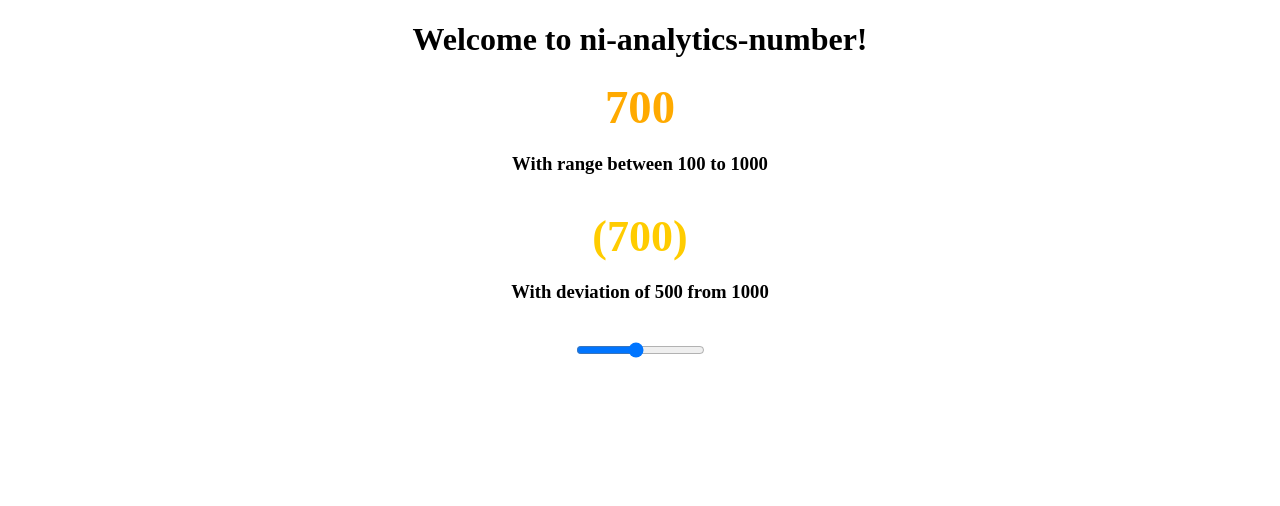
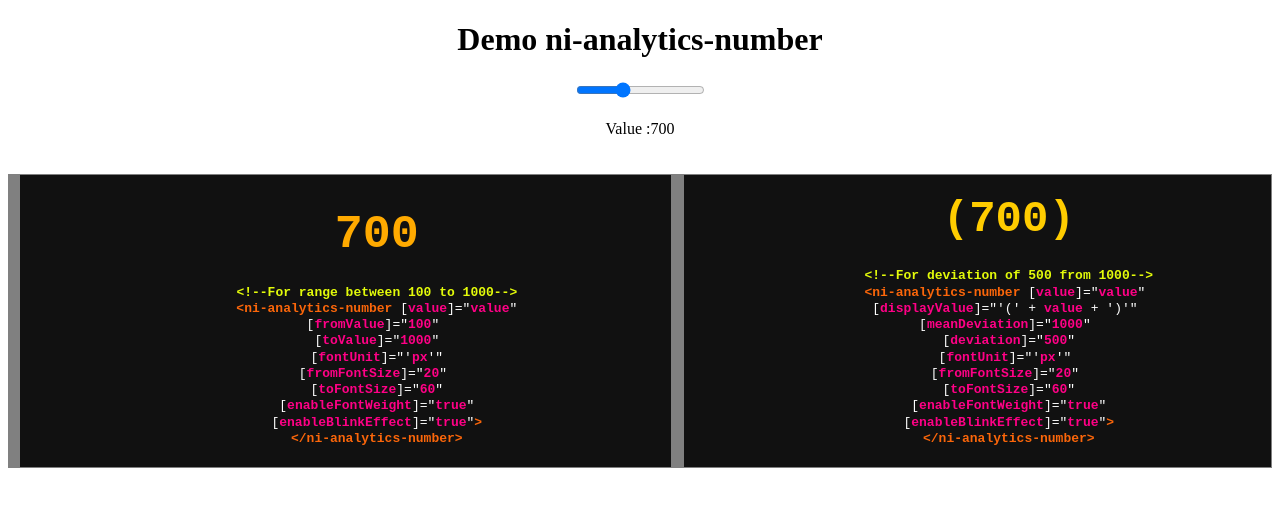
Before and after one commit to injulkarnilesh/ni-analytics-number, an Angular app: page / in a window 1280 px wide. Shown: the top 506 px of the page. Built offline with nearby package versions, Linux system fonts and the light colour scheme.

Commit message:
Adding Demo.

```diff
--- a/src/app/analytics-number/components/ni-analytics-number.component.html
+++ b/src/app/analytics-number/components/ni-analytics-number.component.html
@@ -1,6 +1,6 @@
-<div>
+<span>
     <span [ngStyle]="{'color': color, 'font-size': fontSize, 'font-weight': fontWeight}"
            [ngClass]="{'blink-effect' : blink}">
         {{displayValue != null ? displayValue : value}}
     </span>
-</div>
+</span>
--- a/src/app/app.component.html
+++ b/src/app/app.component.html
@@ -1,25 +1,66 @@
 <div style="text-align:center">
   <h1>
-    Welcome to {{ title }}!
+    Demo {{ title }}
   </h1>
+
+  <input type="range" [(ngModel)]="value" min="0" max="2000">
+  <br><br>
+    Value :{{value}}
+  <br><br><br>
+  <div>
+
+    <!-- HTML generated using hilite.me -->
+    <div style="float:left;background: #111111; overflow:auto;width:50%;border:solid gray;border-width:.1em .1em .1em .8em;padding:.2em .6em;">
+      <pre style="margin: 0; line-height: 125%">
+        <br>
         <ni-analytics-number [value]="value"
             [fromValue]="100" [toValue]="1000"
             [fontUnit]="'px'" [fromFontSize]="20" [toFontSize]="60"
             [enableFontWeight]="true"
             [enableBlinkEffect]="true">
         </ni-analytics-number>
-  <h3>With range between 100 to 1000</h3>
         <br>
+        <span style="color: #e3fb0a; font-weight: bold">&lt;!--For range between 100 to 1000--&gt;</span>
+        <span style="color: #fb660a; font-weight: bold">&lt;ni-analytics-number</span> <span style="color: #ffffff">[</span><span style="color: #ff0086; font-weight: bold">value</span><span style="color: #ffffff">]=&quot;</span><span style="color: #ff0086; font-weight: bold">value</span><span style="color: #ffffff">&quot;</span>
+        <span style="color: #ffffff">[</span><span style="color: #ff0086; font-weight: bold">fromValue</span><span style="color: #ffffff">]=&quot;</span><span style="color: #ff0086; font-weight: bold">100</span><span style="color: #ffffff">&quot;</span>
+        <span style="color: #ffffff">[</span><span style="color: #ff0086; font-weight: bold">toValue</span><span style="color: #ffffff">]=&quot;</span><span style="color: #ff0086; font-weight: bold">1000</span><span style="color: #ffffff">&quot;</span>
+        <span style="color: #ffffff">[</span><span style="color: #ff0086; font-weight: bold">fontUnit</span><span style="color: #ffffff">]=&quot;&#39;</span><span style="color: #ff0086; font-weight: bold">px</span><span style="color: #ffffff">&#39;&quot;</span>
+        <span style="color: #ffffff">[</span><span style="color: #ff0086; font-weight: bold">fromFontSize</span><span style="color: #ffffff">]=&quot;</span><span style="color: #ff0086; font-weight: bold">20</span><span style="color: #ffffff">&quot;</span>
+        <span style="color: #ffffff">[</span><span style="color: #ff0086; font-weight: bold">toFontSize</span><span style="color: #ffffff">]=&quot;</span><span style="color: #ff0086; font-weight: bold">60</span><span style="color: #ffffff">&quot;</span>
+        <span style="color: #ffffff">[</span><span style="color: #ff0086; font-weight: bold">enableFontWeight</span><span style="color: #ffffff">]=&quot;</span><span style="color: #ff0086; font-weight: bold">true</span><span style="color: #ffffff">&quot;</span>
+        <span style="color: #ffffff">[</span><span style="color: #ff0086; font-weight: bold">enableBlinkEffect</span><span style="color: #ffffff">]=&quot;</span><span style="color: #ff0086; font-weight: bold">true</span><span style="color: #ffffff">&quot;</span><span style="color: #fb660a; font-weight: bold">&gt;</span>
+        <span style="color: #fb660a; font-weight: bold">&lt;/ni-analytics-number&gt;</span>
+      </pre>
+    </div>
+  </div>
 
+
+  <div>
+    <!-- HTML generated using hilite.me -->
+    <div style="background: #111111; overflow:auto;width:auto;border:solid gray;border-width:.1em .1em .1em .8em;padding:.2em .6em;">
+      <pre style="margin: 0; line-height: 125%">
+        <br>
         <ni-analytics-number [value]="value" [displayValue]="'(' + value + ')'"
             [meanDeviation]="1000" [deviation]="500"
             [fontUnit]="'px'" [fromFontSize]="20" [toFontSize]="60"
             [enableFontWeight]="true"
             [enableBlinkEffect]="true">
         </ni-analytics-number>
-  <h3>With deviation of 500 from 1000</h3>
+        <br>
+        <span style="color: #e3fb0a; font-weight: bold">&lt;!--For deviation of 500 from 1000--&gt;</span>
+        <span style="color: #fb660a; font-weight: bold">&lt;ni-analytics-number</span> <span style="color: #ffffff">[</span><span style="color: #ff0086; font-weight: bold">value</span><span style="color: #ffffff">]=&quot;</span><span style="color: #ff0086; font-weight: bold">value</span><span style="color: #ffffff">&quot;</span>
+        <span style="color: #ffffff">[</span><span style="color: #ff0086; font-weight: bold">displayValue</span><span style="color: #ffffff">]=&quot;&#39;(&#39;</span> <span style="color: #ffffff">+</span> <span style="color: #ff0086; font-weight: bold">value</span> <span style="color: #ffffff">+</span> <span style="color: #ffffff">&#39;)&#39;&quot;</span>
+        <span style="color: #ffffff">[</span><span style="color: #ff0086; font-weight: bold">meanDeviation</span><span style="color: #ffffff">]=&quot;</span><span style="color: #ff0086; font-weight: bold">1000</span><span style="color: #ffffff">&quot;</span>
+        <span style="color: #ffffff">[</span><span style="color: #ff0086; font-weight: bold">deviation</span><span style="color: #ffffff">]=&quot;</span><span style="color: #ff0086; font-weight: bold">500</span><span style="color: #ffffff">&quot;</span>
+        <span style="color: #ffffff">[</span><span style="color: #ff0086; font-weight: bold">fontUnit</span><span style="color: #ffffff">]=&quot;&#39;</span><span style="color: #ff0086; font-weight: bold">px</span><span style="color: #ffffff">&#39;&quot;</span>
+        <span style="color: #ffffff">[</span><span style="color: #ff0086; font-weight: bold">fromFontSize</span><span style="color: #ffffff">]=&quot;</span><span style="color: #ff0086; font-weight: bold">20</span><span style="color: #ffffff">&quot;</span>
+        <span style="color: #ffffff">[</span><span style="color: #ff0086; font-weight: bold">toFontSize</span><span style="color: #ffffff">]=&quot;</span><span style="color: #ff0086; font-weight: bold">60</span><span style="color: #ffffff">&quot;</span>
+        <span style="color: #ffffff">[</span><span style="color: #ff0086; font-weight: bold">enableFontWeight</span><span style="color: #ffffff">]=&quot;</span><span style="color: #ff0086; font-weight: bold">true</span><span style="color: #ffffff">&quot;</span>
+        <span style="color: #ffffff">[</span><span style="color: #ff0086; font-weight: bold">enableBlinkEffect</span><span style="color: #ffffff">]=&quot;</span><span style="color: #ff0086; font-weight: bold">true</span><span style="color: #ffffff">&quot;</span><span style="color: #fb660a; font-weight: bold">&gt;</span>
+        <span style="color: #fb660a; font-weight: bold">&lt;/ni-analytics-number&gt;</span>
+      </pre>
+    </div>
+  </div>
   <br>
 
-  <input type="range" [(ngModel)]="value" min="0" max="1500">
-
 </div>
```
Also changed, not shown: 1 other file (tests, documents, lock files or other folders). Lines whose indentation alone changed are shown as unchanged.
